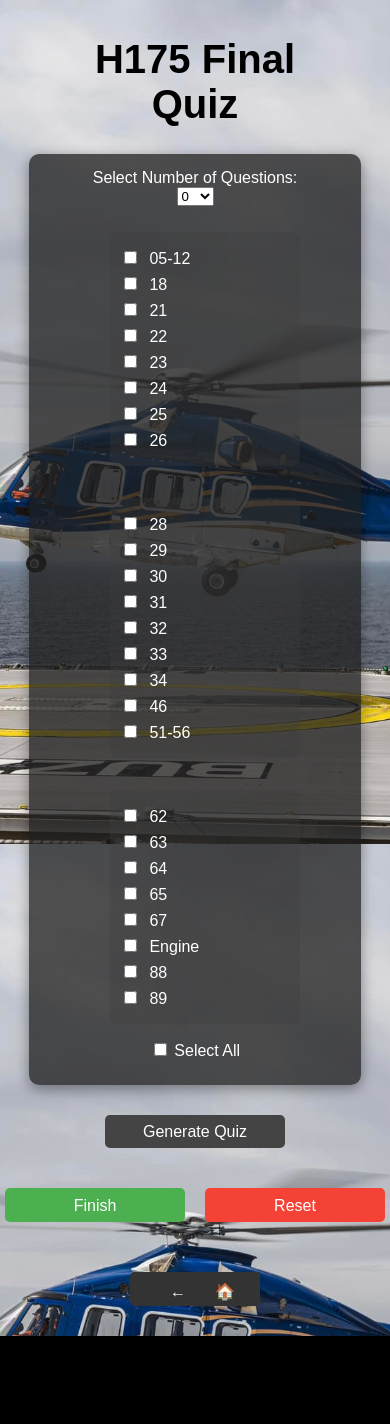
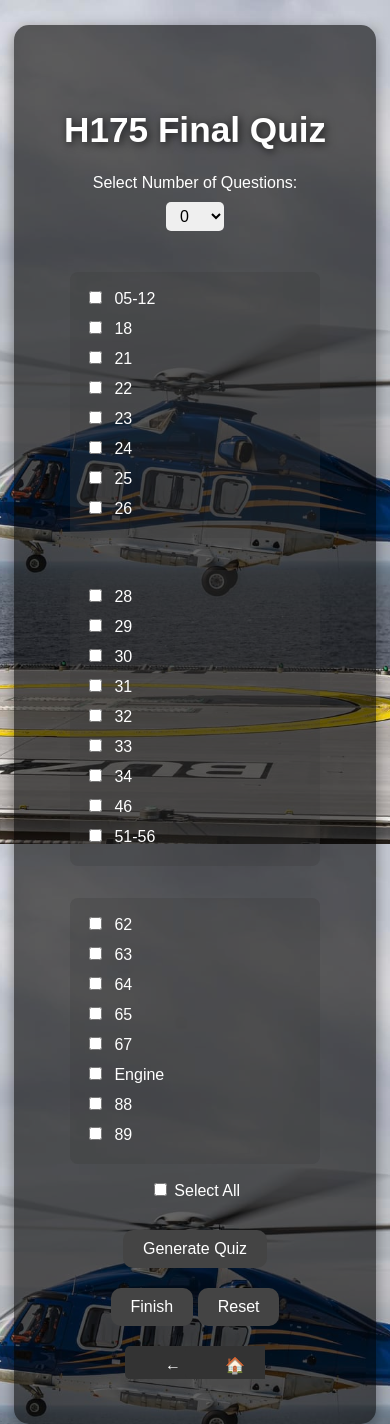
Before and after one commit to MattClarke873/S92, a plain HTML site: page html/H175Final.html in a window 390 px wide. Before the commit the page ends 1336 px from the top, so only its background shows below. Drawn offline with Linux system fonts and the light colour scheme.

Commit message:
Revise CSS for general styling and layout updates
Refactor styles for improved layout and design consistency.

```diff
--- a/css/styles.css
+++ b/css/styles.css
@@ -1,100 +1,69 @@
-/*
-TODO fix results screen
-*/
-
-/* Base styles for the body */
+/* ===== General Page Styling ===== */
 body {
-  background-color: #000;
-  color: black;
   font-family: Arial, sans-serif;
+  background: url("helicopter_bg.jpg") no-repeat center center fixed;
+  background-size: cover;
   margin: 0;
   padding: 0;
-  display: flex;
-  align-items: center;
-  justify-content: center;
-  height: 100%;
-  width: 100%;
-  flex-direction: column;
-  background-size: cover;
-  background-position: center center; /* Centers the background image */
-  background-repeat: no-repeat;
-  background-attachment: fixed;
-}
-
-/* Container and layout */
-.container {
-  max-width: 1200px;
-  margin: 0 auto;
-  padding: 20px;
-  min-height: 100vh; /* Ensure container takes full screen height */
-  display: flex;
-  flex-direction: column;
-  justify-content: center; /* Centers vertically */
-  align-items: center; /* Centers horizontally */
-}
-
-/* Heading styles */
-h1 {
-  text-align: center;
-  font-size: 2.5em;
-}
-
-/* Main buttons */
-.mainButtons {
-  background-color: rgb(68, 68, 68);
   color: white;
-  padding: 15px 32px;
-  font-size: 16px;
-  border: none;
-  cursor: pointer;
-  margin-bottom: 20px;
-  max-width: 300px;
-}
-
-.mainButtons:hover {
-  background-color: #666;
-}
-
-/* ==============================
-   SELECTIONS (3-column layout)
-============================== */
-
-.selections {
-  display: flex;
-  align-items: center;
-  justify-content: center;
-  flex-direction: column;
-  background-color: rgba(30, 30, 30, 0.75);
-  color: white;
-  border-radius: 10px;
-  margin-bottom: 20px;
-  width: 100%;
-  max-width: 700px;
-  box-shadow: 0 4px 14px rgba(0, 0, 0, 0.4);
-  padding: 15px 20px 25px 20px;
   text-align: center;
 }
 
-/* Three-column ATA selection box */
+/* ===== Title ===== */
+h1 {
+  margin-top: 60px;
+  font-size: 3rem;
+  font-weight: 700;
+  text-shadow: 2px 2px 8px rgba(0, 0, 0, 0.7);
+}
+
+/* ===== Selection Container ===== */
+.container {
+  background-color: rgba(0, 0, 0, 0.6);
+  display: inline-block;
+  padding: 25px 50px;
+  border-radius: 15px;
+  margin-top: 25px;
+  box-shadow: 0 4px 15px rgba(0, 0, 0, 0.4);
+}
+
+/* ===== Dropdown Styling ===== */
+label {
+  font-size: 1.2rem;
+  display: block;
+  margin-bottom: 10px;
+}
+
+select {
+  padding: 5px 10px;
+  border-radius: 5px;
+  border: none;
+  font-size: 1rem;
+  margin-bottom: 15px;
+}
+
+/* ===== Selection Box (Three Column Layout) ===== */
 .SelectionBox {
   display: flex;
-  justify-content: space-between;
-  flex-wrap: wrap;
-  gap: 15px;
+  justify-content: center; /* Center the entire group */
+  align-items: flex-start; /* Top align lists */
+  flex-wrap: nowrap;
+  gap: 40px; /* Space between columns */
   margin-top: 10px;
   width: 100%;
 }
 
-/* Each list column */
+/* ===== Each ATA List Column ===== */
 .SelectionBox .list {
-  flex: 1;
-  min-width: 150px;
+  flex: 0 1 150px; /* Fixed width for uniformity */
   background-color: rgba(60, 60, 60, 0.3);
   border-radius: 8px;
-  padding: 10px;
+  padding: 10px 15px;
   text-align: left;
+  box-sizing: border-box;
 }
 
+/* ===== UL / LI Reset ===== */
 .SelectionBox ul {
   list-style: none;
   padding: 0;
@@ -114,274 +83,61 @@
   margin-right: 8px;
 }
 
-/* Select All Box */
-.selectAllBox {
-  display: flex;
-  align-items: center;
-  justify-content: center;
+/* ===== Select All Option ===== */
+#selectAllContainer {
   margin-top: 15px;
-  font-size: 1rem;
 }
 
-/* Responsive behavior */
-@media (max-width: 600px) {
-  .SelectionBox {
-    flex-direction: column;
-    align-items: stretch;
-  }
-
-  .SelectionBox .list {
-    width: 100%;
-  }
-}
-
-/* ==============================
-   QUESTIONS & RESULTS
-============================== */
-
-/* Container for questions */
-#questions-container {
-  display: flex;
-  flex-direction: column;
-  justify-content: center;
-  align-items: center;
-  width: 100%;
-  padding: 10px;
-  min-width: 700px;
-  height: auto;
-  box-sizing: border-box;
-}
-
-/* Question container */
-.question-container {
-  position: relative;
-  background-color: rgba(30, 30, 30, 0.75);
-  color: #e0e6ff;
-  border-radius: 10px;
-  margin-bottom: 20px;
-  width: 100%;
-  max-width: 65vw;
-  box-sizing: border-box;
-  backdrop-filter: blur(5px);
-  box-shadow: 0 4px 14px rgba(0, 0, 0, 0.4);
-  overflow: hidden;
-  height: auto;
-  padding: 5px 20px 20px 20px;
-}
-
-/* Question text */
-.question-container p {
-  font-size: 1.2rem;
-  word-wrap: break-word;
-  white-space: normal;
-  text-align: center;
-  padding: 5px 5px 15px 5px;
-  margin: 10px 0px 2px 0px;
-}
-
-#result-container {
-  display: none;
-  background-color: rgba(30, 30, 30, 0.75);
-  color: #e0e6ff;
-  border-radius: 10px;
-  box-shadow: 0 4px 14px rgba(0, 0, 0, 0.4);
-  padding: 15px;
-  margin: 20px auto;
-  width: 100%;
-  max-width: 50vw;
-  box-sizing: border-box;
-  text-align: center;
-}
-
-/* Question ID */
-.question-id {
-  font-size: 0.7rem;
-  color: #999999;
-  position: absolute;
-  right: 10px;
-  bottom: 0;
-  white-space: nowrap;
-  overflow: hidden;
-  text-overflow: ellipsis;
-  margin-top: 0;
-}
-
-/* List styles for options */
-.options-list {
-  list-style: none;
-  padding: 0;
-  margin: 0;
-}
-
-/* Option spacing */
-.options-list li {
-  margin: 8px 0;
-  padding: 0;
-  width: 100%;
-}
-
-/* Button styles */
+/* ===== Buttons ===== */
 button {
   background-color: #444;
-  color: #ffffff;
-  padding: 12px;
+  color: white;
   border: none;
-  border-radius: 5px;
+  border-radius: 10px;
+  padding: 12px 25px;
+  margin-top: 20px;
+  font-size: 1.1rem;
   cursor: pointer;
-  transition-duration: 0.4s;
-  width: 100%;
-  box-sizing: border-box;
-  font-size: 1rem;
-  height: auto;
-  line-height: 1.2;
-  white-space: normal;
-  word-wrap: break-word;
-  overflow: hidden;
-  text-align: center;
+  transition: background-color 0.2s ease;
 }
 
 button:hover {
   background-color: #666;
 }
 
-/* Selected button */
-.selected {
-  background-color: #dadada;
-  color: #333;
-  box-shadow: 0 4px 14px 0 #a6ff7d, 0 6px 10px 0 rgba(0, 0, 0, 0.19);
+/* ===== Quiz Output Area ===== */
+#quizContainer {
+  margin-top: 25px;
+  background-color: rgba(0, 0, 0, 0.6);
+  border-radius: 10px;
+  padding: 20px;
+  display: none;
 }
 
-/* Control buttons */
-#filterBtn, #finishBtn, #resetBtn {
-  height: 4vh;
-  width: 18vw;
-  min-width: 180px;
-  max-width: 200px;
-  margin: 10px;
-  padding: 5px 10px;
-  font-size: 1rem;
-  white-space: normal;
-  word-wrap: break-word;
-  text-align: center;
-  box-sizing: border-box;
-  overflow: hidden;
-  text-overflow: ellipsis;
+#quizContainer h2 {
+  margin-top: 0;
 }
 
-#finishBtn {
-  background-color: #4CAF50;
-  color: white;
-}
-
-#resetBtn {
-  background-color: #f44336;
-}
-
-/* Bottom buttons */
-.bottomButtons {
-  display: flex;
-  align-items: center;
-  justify-content: center;
-  flex-direction: row;
-}
-
-/* Navigation styles */
-.navigation {
-  display: flex;
-  justify-content: space-between;
-  margin-top: 20px;
-}
-
-#home, #right {
-  background-color: #6c757d;
-  color: white;
-  border: none;
-  padding: 10px;
-  border-radius: 5px;
-  cursor: pointer;
-}
-
-#home:hover, #right:hover {
-  background-color: #5a6268;
-}
-
-/* Popup container */
-#popup-container {
-  display: none;
-  position: fixed;
-  top: 0;
-  left: 0;
-  width: 100%;
-  height: 100%;
-  background: rgba(0, 0, 0, 0.5);
-  justify-content: center;
-  align-items: center;
-}
-
-#popup-content {
-  background: white;
-  color: #000;
-  padding: 20px;
-  border-radius: 8px;
-  text-align: center;
-}
-
-/* Result container styles */
-.result-container {
-  border: 1px solid #ddd;
-  padding: 15px;
-  margin-top: 20px;
-  border-radius: 5px;
-  background-color: rgba(173, 216, 230, 0.7);
-}
-
-/* Responsive rules for screens under 430px */
-@media (max-width: 430px) {
-  body, html {
-    width: 100%;
-    margin: 0;
-    padding: 0;
-    display: flex;
-    justify-content: center;
+/* ===== Responsive Design ===== */
+@media (max-width: 800px) {
+  .SelectionBox {
+    flex-direction: column;
     align-items: center;
-    overflow-x: hidden;
-    box-sizing: border-box;
+    gap: 15px;
   }
 
-  .container {
-    width: 80%;
-    max-width: 100vw;
-    padding: 10px;
-    display: flex;
-    justify-content: center;
-    align-items: center;
-    flex-direction: column;
-    box-sizing: border-box;
+  .SelectionBox .list {
+    width: 100%;
+    max-width: 250px;
+    text-align: left;
   }
 
-  .question-container {
-    width: 90vw;
-    max-width: 100vw;
-    margin: 0px 0px 15px 0px;
-    padding: 10px;
+  h1 {
+    font-size: 2.2rem;
   }
 
-  .question-container p {
+  button {
     font-size: 1rem;
-    word-wrap: break-word;
-    white-space: normal;
-    padding: 5px 10px 15px 10px;
-  }
-
-  .options-list button {
-    font-size: 1rem;
-    padding: 10px;
-  }
-
-  #result-container {
-    width: 90vw;
-    max-width: 100vw;
-    margin: 0px 0px 15px 0px;
-    padding: 10px;
+    padding: 10px 20px;
   }
 }
```
